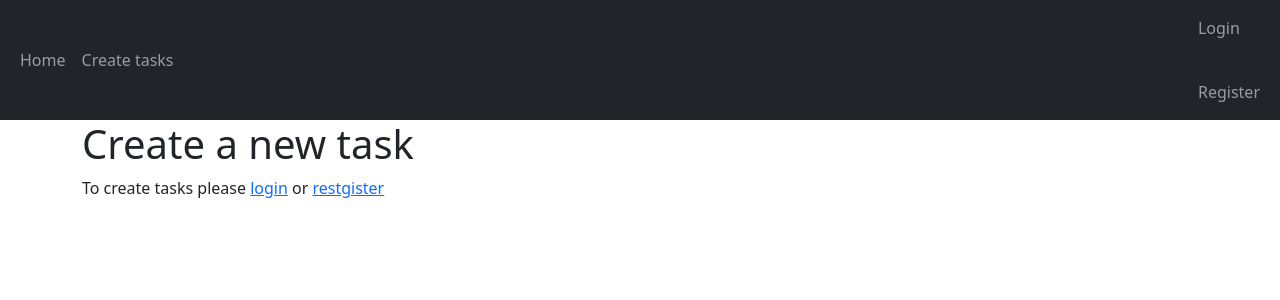
After one commit to Thejaunt/todo_list, a Django app: page /create_task/ in a window 1280 px wide. The commit adds this page. Shown: the top 300 px of the page. Run offline with Django 4.2, Linux system fonts and the light colour scheme.

Commit message:
Added CRUD for tasks and relative templates with bootstrap styling

```diff
--- a/todo_list/base/forms.py
+++ b/todo_list/base/forms.py
@@ -1,6 +1,7 @@
 from django import forms
 from django.contrib.auth.forms import UserCreationForm, AuthenticationForm
 from django.contrib.auth.models import User
+from .models import Task
 
 
 class UserRegisterForm(UserCreationForm):
@@ -19,7 +20,17 @@ class UserRegisterForm(UserCreationForm):
 
 
 class UserLoginForm(AuthenticationForm):
-    username = forms.CharField(label='Username',
-                               widget=forms.TextInput(attrs={'class': 'form-control', 'autocomplete': 'off'}))
+    username = forms.CharField(label='username',
+                               widget=forms.TextInput(attrs={'class': 'form-control', 'autocomplete': "off"}))
     password = forms.CharField(label='password',
                                widget=forms.PasswordInput(attrs={'class': 'form-control', 'autocomplete': 'off'}))
+
+
+class CreateTaskForm(forms.ModelForm):
+    class Meta:
+        model = Task
+        fields = ('title', 'description')
+        widgets = {
+            'title': forms.TextInput(attrs={'class': 'form-control'}),
+            'description': forms.Textarea(attrs={'class': 'form-control', 'rows': 3}),
+        }
--- a/todo_list/base/models.py
+++ b/todo_list/base/models.py
@@ -3,9 +3,9 @@ from django.contrib.auth.models import User
 
 
 class Task(models.Model):
-    user = models.ForeignKey(User, on_delete=models.CASCADE, null=True, blank=True)
-    title = models.CharField(max_length=100, null=True, blank=True)
-    description = models.TextField(max_length=500, null=True, blank=True)
+    user = models.ForeignKey(User, on_delete=models.CASCADE, blank=False)
+    title = models.CharField(max_length=100, null=False, blank=False)
+    description = models.TextField(max_length=500, null=False, blank=True, default='')
     done = models.BooleanField(default=False)
     created_at = models.DateTimeField(auto_now_add=True)
 
--- /dev/null
+++ b/todo_list/base/templates/base/create_task.html
@@ -0,0 +1,17 @@
+{% extends "base/index.html" %}
+{% block title %}Tasks creation{% endblock %}
+{% block content %}
+<div><h1>Create a new task</h1></div>
+{% if request.user.is_authenticated %}
+<form method="POST">
+    {% csrf_token %}
+    {{ form.as_p }}
+    <button type="submit" >Create</button>
+</form>
+{% else %}
+<div>
+    <p>To create tasks please <a href="/login">login</a> or <a href="/register">restgister</a></p>
+</div>
+{% endif %}
+
+{% endblock content %}
--- a/todo_list/base/templates/base/index.html
+++ b/todo_list/base/templates/base/index.html
@@ -15,7 +15,7 @@
                         <a class="nav-link" href="/">Home</a>
                     </li>
                     <li class="nav-item">
-                        <a class="nav-link" href="/">Post</a>
+                        <a class="nav-link" href="/create_task">Create tasks</a>
                     </li>
                 </ul>
             </div>
--- a/todo_list/base/templates/base/login.html
+++ b/todo_list/base/templates/base/login.html
@@ -2,7 +2,7 @@
 {% block title %}Login{% endblock %}
 {% block content %}
 <h1>Login</h1>
-<form method="POST">
+<form method="POST" autocomplete="off">
     {% csrf_token %}
     {{ form.as_p }}
     <button type="submit" name="Login">Login</button>
--- a/todo_list/base/urls.py
+++ b/todo_list/base/urls.py
@@ -4,8 +4,12 @@ from . import views
 
 urlpatterns = [
     path('', views.home_page, name='home'),
-    path('login', views.user_login, name='login'),
-    path('logout', views.user_logout, name='logout'),
-    path('register', views.register, name='register'),
-
+    path('login/', views.user_login, name='login'),
+    path('logout/', views.user_logout, name='logout'),
+    path('register/', views.register, name='register'),
+    path('create_task/', views.create_task, name='create'),
+    path('delete_task/<int:task_id>', views.delete_task, name='delete'),
+    path('is_done/<int:task_id>', views.is_done, name='done'),
+    path('update/<int:task_id>', views.update_task, name='update'),
+    path('view/<int:task_id>', views.view_task, name='view'),
 ]
--- a/todo_list/base/views.py
+++ b/todo_list/base/views.py
@@ -1,13 +1,13 @@
-from django.shortcuts import render, redirect
+from django.shortcuts import render, redirect, get_object_or_404
 from .models import Task
-from .forms import UserRegisterForm, UserLoginForm
+from .forms import UserRegisterForm, UserLoginForm, CreateTaskForm
 from django.contrib.auth import login, logout, authenticate
 from django.contrib import messages
 
 
 def home_page(request):
     if request.user.is_authenticated:
-        tasks = Task.objects.all().filter(user=request.user)
+        tasks = Task.objects.all().filter(user=request.user, done=False)
         context = {'tasks': tasks}
     else:
         context = {}
@@ -15,17 +15,6 @@ def home_page(request):
 
 
 def user_login(request):
-    # if request.method == 'POST':
-    #     form = UserLoginForm(data=request.POST)
-    #     if form.is_valid():
-    #         user = form.get_user()
-    #         login(request, user)
-    #         return redirect('home')
-    #     else:
-    #         messages.error(request, 'Login failed')
-    # else:
-    #     form = UserLoginForm()
-    # return render(request, 'base/login.html', {'form': form})
     if request.method == 'POST':
         username = request.POST['username']
         password = request.POST['password']
@@ -60,3 +49,55 @@ def register(request):
     else:
         form = UserRegisterForm()
     return render(request, 'base/register.html', {'form': form})
+
+
+def create_task(request):
+    if request.method == 'POST':
+        form = CreateTaskForm(request.POST)
+        if form.is_valid():
+            task = form.save(commit=False)
+            if task:
+                task.user = request.user
+                task.save()
+                messages.success(request, 'The task has been created')
+                return redirect('create')
+            else:
+                messages.error(request, 'couldnt upload the task to the database')
+                return redirect('create')
+        else:
+            messages.error(request, 'Form is invalid. Cannot create the task')
+    else:
+        form = CreateTaskForm()
+    return render(request, 'base/create_task.html', {'form': form})
+
+
+def delete_task(request, task_id):
+    obj = get_object_or_404(Task, pk=task_id, user_id=request.user.pk)
+    obj.delete()
+    return redirect('home')
+
+
+def is_done(request, task_id):
+    obj = get_object_or_404(Task, pk=task_id, user_id=request.user.pk)
+    obj.done = True
+    obj.save()
+    return redirect('home')
+
+
+def update_task(request, task_id):
+    obj = get_object_or_404(Task, pk=task_id, user_id=request.user.pk)
+    form = CreateTaskForm(instance=obj)
+
+    if request.method == 'POST':
+        form = CreateTaskForm(request.POST, instance=obj)
+        if form.is_valid():
+            form.save()
+            return redirect('home')
+    context = {'form': form}
+    return render(request, 'base/update_task.html', context)
+
+
+def view_task(request, task_id):
+    obj = get_object_or_404(Task, pk=task_id, user_id=request.user.pk)
+    context = {'title': obj.title, 'description': obj.description}
+    return render(request, 'base/view_task.html', context)
```
Also changed, not shown: todo_list/base/templates/base/home.html (+31 -7 lines), todo_list/base/templates/base/update_task.html (added, +17 -0 lines), todo_list/base/templates/base/view_task.html (added, +7 -0 lines), 1 other file.
